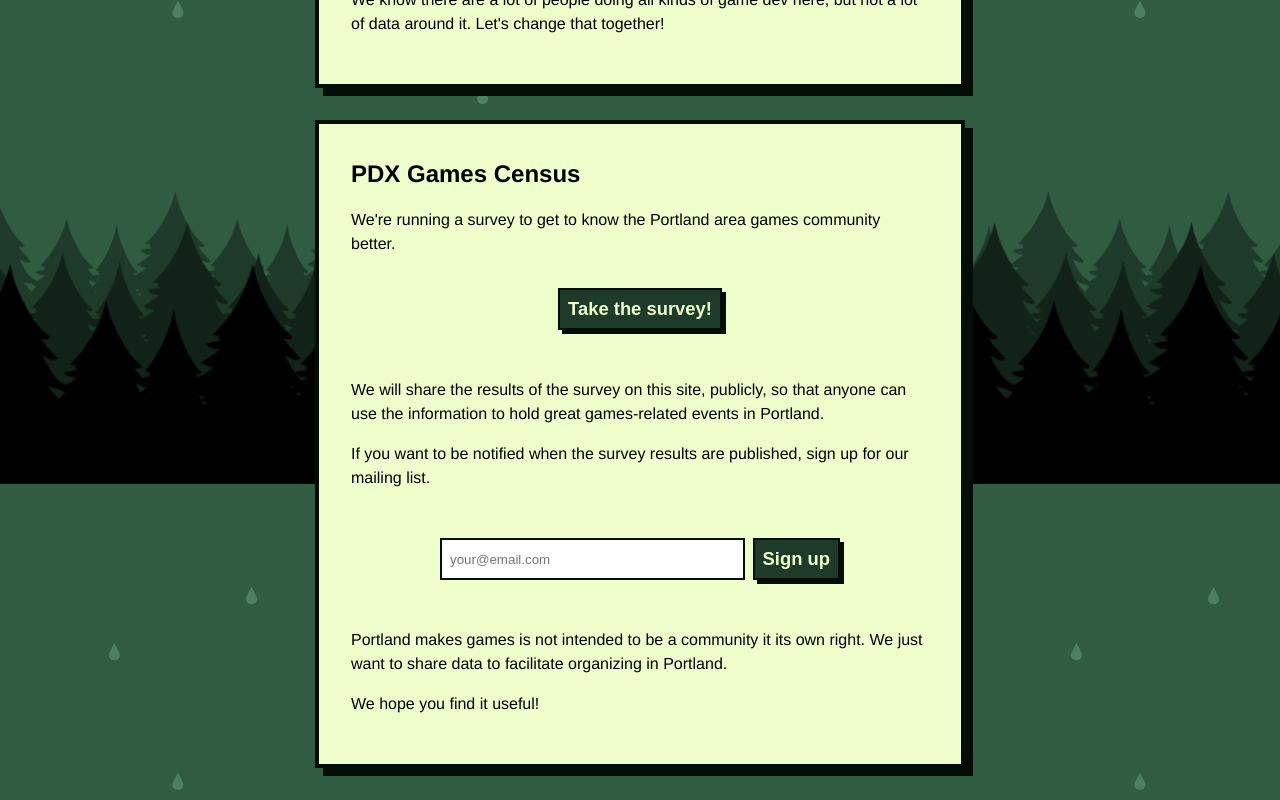
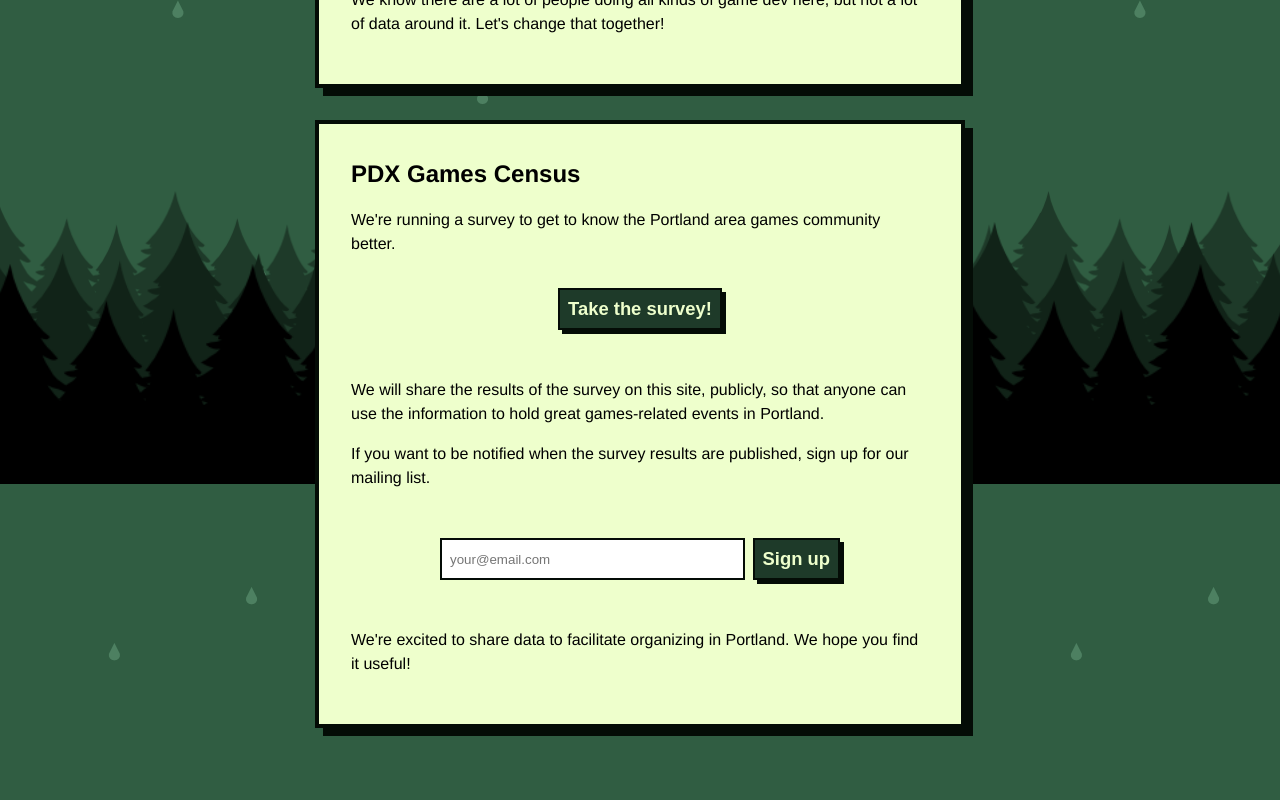
Before and after one commit to rmkubik/pdx-makes-games, a React (Vite) app: page / in a window 1280 px wide. Shown: the part 316-1116 px from the top of the page. After the commit the page ends 1076 px from the top, so only its background shows below. Built offline with nearby package versions, Linux system fonts and the light colour scheme.

Commit message:
Update closing statement

```diff
--- a/src/components/App.tsx
+++ b/src/components/App.tsx
@@ -135,11 +135,9 @@ export const App = () => {
             </div>
           </form>
           <p>
-            Portland makes games is not intended to be a community it its own
-            right. We just want to share data to facilitate organizing in
-            Portland.
+            We're excited to share data to facilitate organizing in Portland. We
+            hope you find it useful!
           </p>
-          <p>We hope you find it useful!</p>
         </Section>
       </main>
       <div
```
